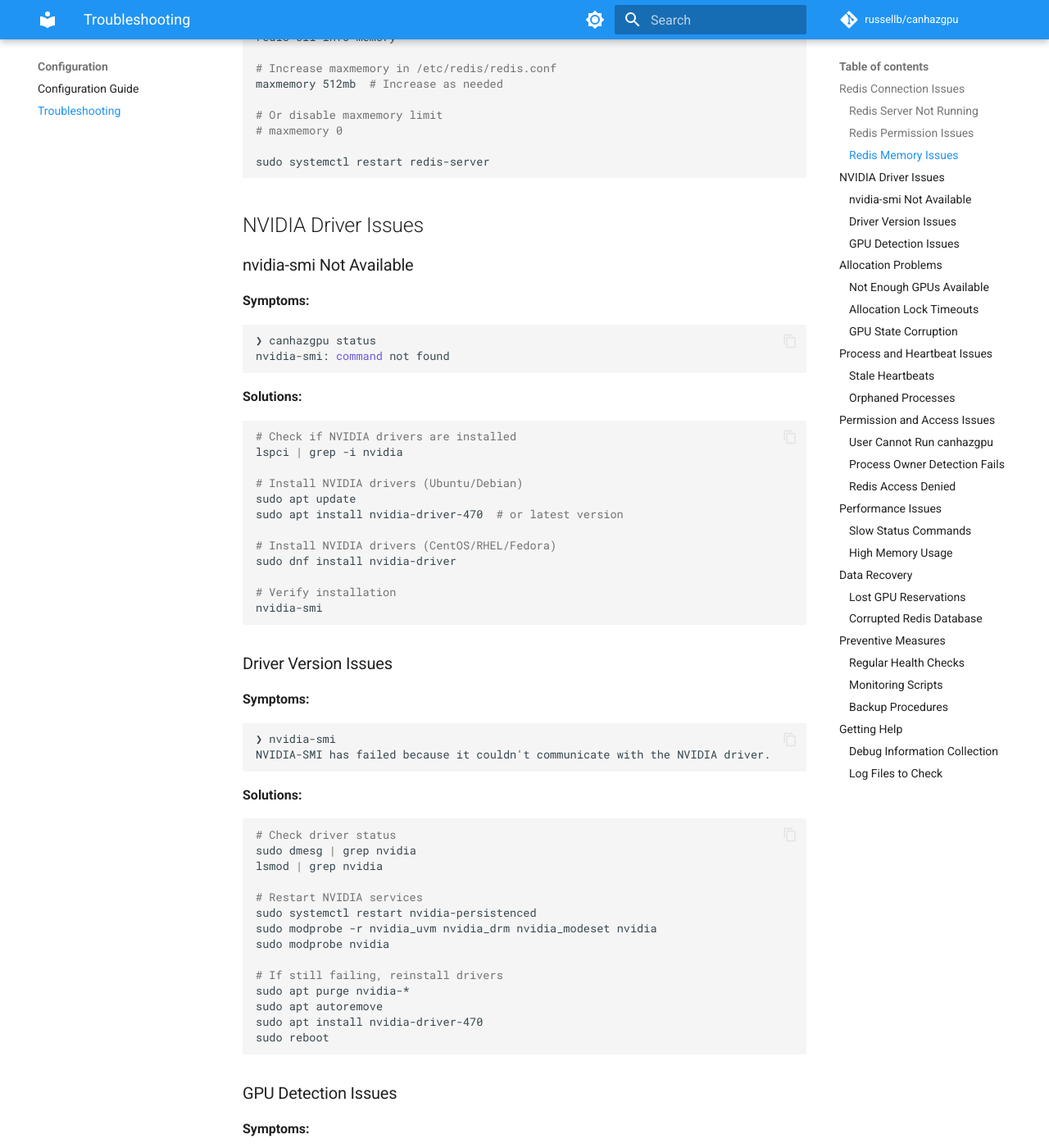
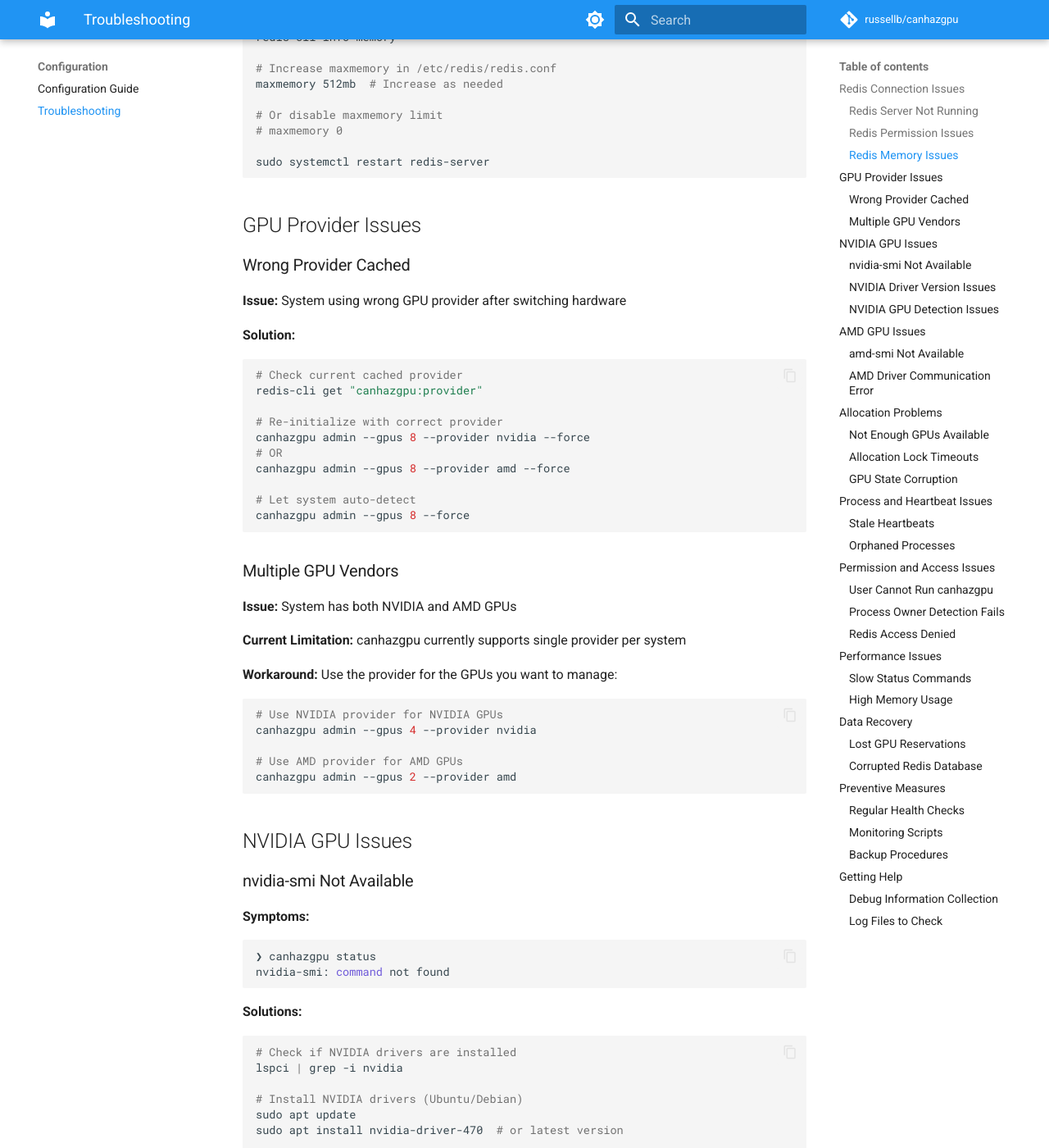
Before and after one commit to russellb/canhazgpu, an MkDocs documentation site: the page built from docs/admin-troubleshooting.md, in a window 1280 px wide and 1400 px high, scrolled down 1734 px. Shown: the whole window at 82% size. Built offline with MkDocs 1.6.1 and Material for MkDocs 9.7.7, drawn with Linux system fonts in a browser that asks for light colours; comment, search, counter and statistics services are not loaded; some of the changed text lies outside the part shown.

Commit message:
Update doc files to include information about different gpu architecture support (amd)
Signed-off-by: Fynn Schmitt-Ulms <fschmitt@redhat.com>

````diff
--- a/docs/admin-troubleshooting.md
+++ b/docs/admin-troubleshooting.md
@@ -79,7 +79,40 @@ maxmemory 512mb  # Increase as needed
 sudo systemctl restart redis-server
 ```
 
-## NVIDIA Driver Issues
+## GPU Provider Issues
+
+### Wrong Provider Cached
+**Issue:** System using wrong GPU provider after switching hardware
+
+**Solution:**
+```bash
+# Check current cached provider
+redis-cli get "canhazgpu:provider"
+
+# Re-initialize with correct provider
+canhazgpu admin --gpus 8 --provider nvidia --force
+# OR
+canhazgpu admin --gpus 8 --provider amd --force
+
+# Let system auto-detect
+canhazgpu admin --gpus 8 --force
+```
+
+### Multiple GPU Vendors
+**Issue:** System has both NVIDIA and AMD GPUs
+
+**Current Limitation:** canhazgpu currently supports single provider per system
+
+**Workaround:** Use the provider for the GPUs you want to manage:
+```bash
+# Use NVIDIA provider for NVIDIA GPUs
+canhazgpu admin --gpus 4 --provider nvidia
+
+# Use AMD provider for AMD GPUs
+canhazgpu admin --gpus 2 --provider amd
+```
+
+## NVIDIA GPU Issues
 
 ### nvidia-smi Not Available
 **Symptoms:**
@@ -104,7 +137,7 @@ sudo dnf install nvidia-driver
 nvidia-smi
 ```
 
-### Driver Version Issues
+### NVIDIA Driver Version Issues
 **Symptoms:**
 ```bash
 ❯ nvidia-smi
@@ -129,7 +162,7 @@ sudo apt install nvidia-driver-470
 sudo reboot
 ```
 
-### GPU Detection Issues
+### NVIDIA GPU Detection Issues
 **Symptoms:**
 ```bash
 ❯ nvidia-smi
@@ -151,6 +184,60 @@ nvidia-smi -q -d COMPUTE
 sudo nvidia-smi -r
 ```
 
+## AMD GPU Issues
+
+### amd-smi Not Available
+**Error:**
+```bash
+amd-smi: command not found
+```
+
+**Solution:**
+```bash
+# Check if AMD GPUs are present
+lspci | grep -i amd
+
+# Test amd-smi availability
+amd-smi list
+
+# Install ROCm and amd-smi (Ubuntu/Debian)
+sudo apt update
+sudo apt install rocm-dev amd-smi-lib
+
+# Install ROCm (CentOS/RHEL/Fedora)
+sudo dnf install rocm-dev amd-smi-lib
+```
+
+**Verify installation:**
+```bash
+amd-smi list
+```
+
+### AMD Driver Communication Error
+**Error:**
+```bash
+❯ amd-smi list
+Failed to initialize ROCm
+```
+
+**Solution:**
+Check ROCm installation and permissions:
+```bash
+# Check ROCm installation
+ls /opt/rocm/
+
+# Check user permissions
+groups $USER
+# Should include 'render' and 'video' groups
+
+# Add user to groups if needed
+sudo usermod -a -G render,video $USER
+# Log out and log back in
+
+# Restart ROCm services
+sudo systemctl restart rocm-smi
+```
+
 ## Allocation Problems
 
 ### Not Enough GPUs Available
@@ -166,10 +253,11 @@ Error: Not enough GPUs available. Requested: 2, Available: 1 (1 GPUs in use with
 canhazgpu status
 
 # Look for unreserved usage
-canhazgpu status | grep "WITHOUT RESERVATION"
+canhazgpu status | grep "UNRESERVED"
 
 # Check actual GPU processes
 nvidia-smi
+amd-smi list
 ```
 
 **Solutions:**
@@ -278,6 +366,7 @@ GPU STATUS    USER     DURATION    TYPE    MODEL            DETAILS
 ```bash
 # Identify the process
 nvidia-smi
+amd-smi list
 
 # Contact process owner
 ps -o user,pid,command -p <PID>
@@ -365,8 +454,9 @@ sudo systemctl restart redis-server
 # Time the status command
 time canhazgpu status
 
-# Check nvidia-smi performance
+# Check nvidia-smi or amd-smi performance
 time nvidia-smi
+time amd-smi list
 
 # Check Redis performance
 redis-cli --latency -i 1
@@ -506,9 +596,13 @@ When reporting issues, collect:
 uname -a
 lsb_release -a
 
-# GPU information
+# NVIDIA GPU information
 nvidia-smi
 lspci | grep -i nvidia
+
+# AMD GPU information
+amd-smi list
+lspci | grep -i amd
 
 # Redis information
 redis-cli info
````
Also changed, not shown: CLAUDE.md (+70 -12 lines), README.md (+15 -6 lines), docs/installation.md (+21 -4 lines), docs/quickstart.md (+26 -2 lines).
